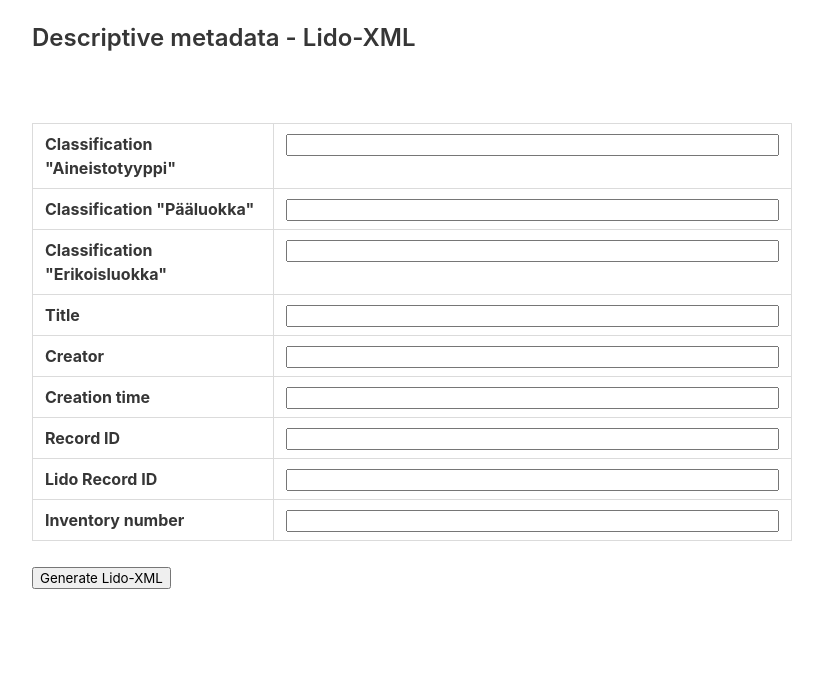
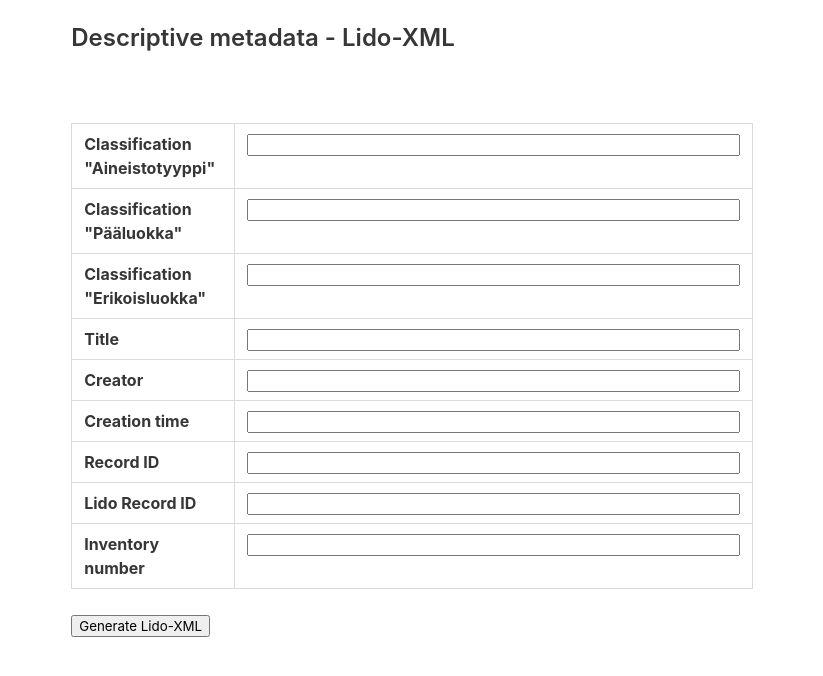
Before and after one commit to FinnishNationalGallery/mediajam_2, a Flask app: page /metadata_lido_save in a window 1280 px wide. Shown: the part 52-728 px from the top of the page, without its empty margins (228-1051 px from the left). Run offline with Flask 3, Linux system fonts and the light colour scheme; lists and menus that the app fills with data are empty; parts of the project's set-up code (start-up, migrations or seed data) failed here and were passed over; some libraries are stand-ins or nearby versions.

Commit message:
Update metadata_lido_save.html

```diff
--- a/templates/metadata_lido_save.html
+++ b/templates/metadata_lido_save.html
@@ -6,7 +6,7 @@
     <div class="column">
         &nbsp;
     </div>
-    <div class="column is-two-thirds">
+    <div class="column is-three-fifths">
         <h4 class="title is-4">Descriptive metadata - Lido-XML</h4>
         <h5 class="title is-5">{{environment}}</h5>
       </br></br>
```
